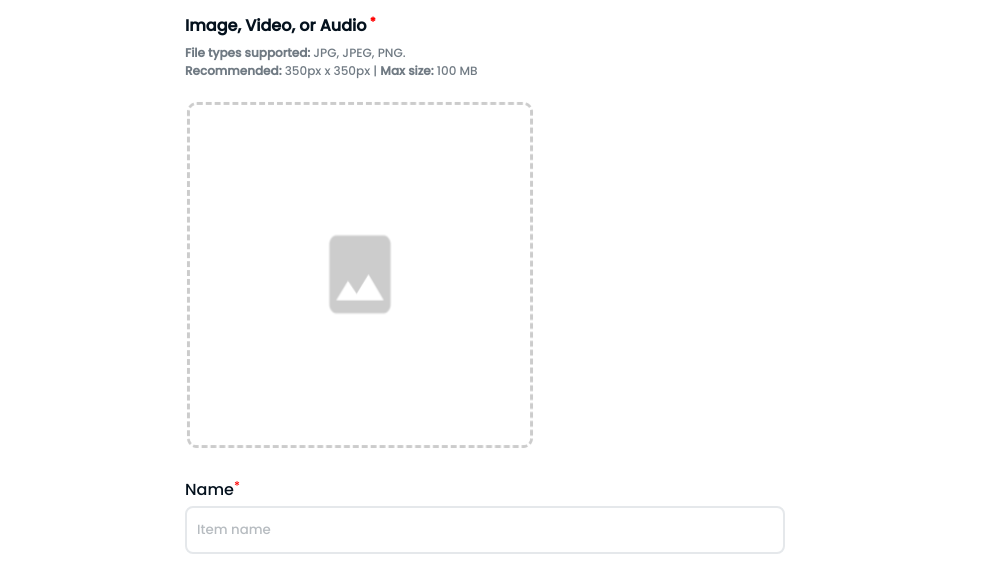
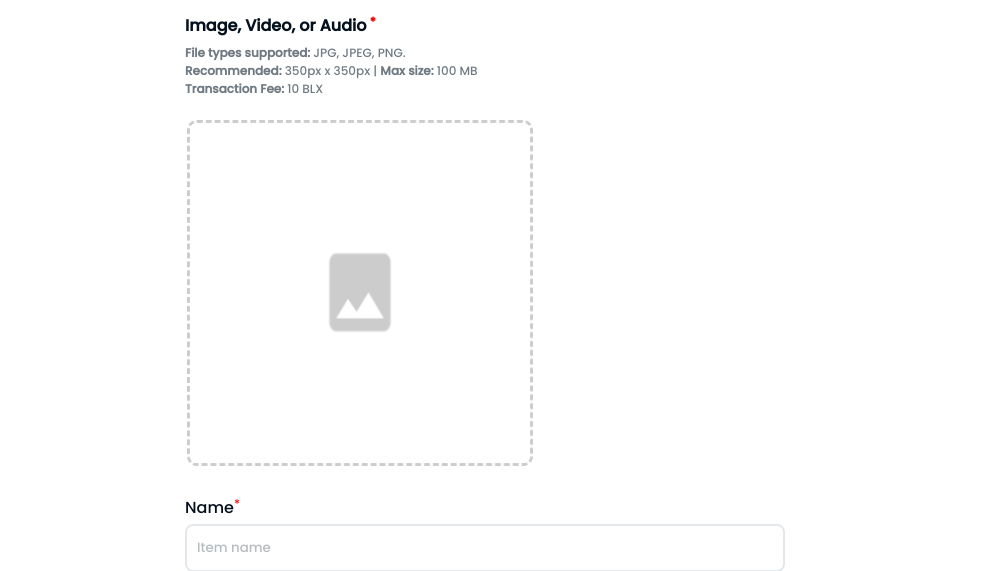
Before and after one commit to theBlue0x/nft_frontend, a plain HTML site: page create.html in a window 1280 px wide. Shown: the part 198-769 px from the top of the page, without its empty margins (149-1136 px from the left). Drawn offline with nearby package versions, Linux system fonts and the light colour scheme; a web font is replaced by a local one.

Commit message:
Update create.html

```diff
--- a/create.html
+++ b/create.html
@@ -83,6 +83,7 @@
         <h4>Image, Video, or Audio<span class="star"> *</span></h4>
         <p><b>File types supported:</b> JPG, JPEG, PNG.</p>
         <p><b>Recommended:</b> 350px x 350px | <b>Max size:</b> 100 MB</p>
+        <p><b>Transaction Fee:</b> 10 BLX</p>
 
         <div class="form-div">
           <label for="image">
```
